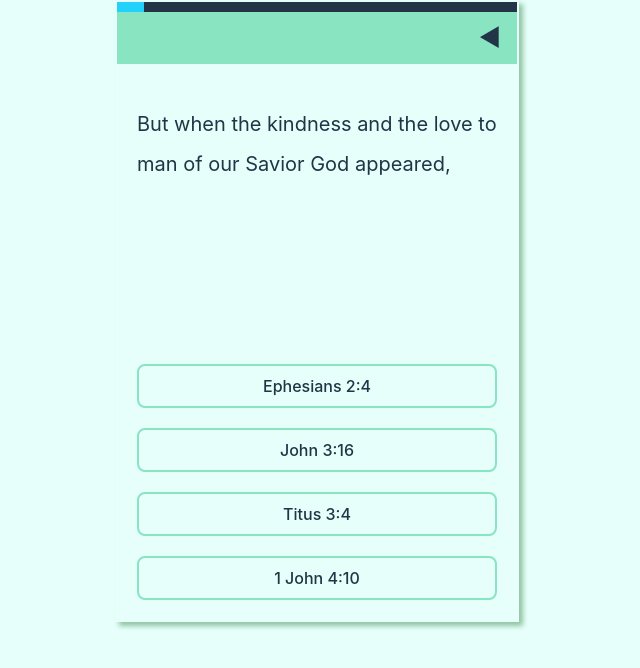
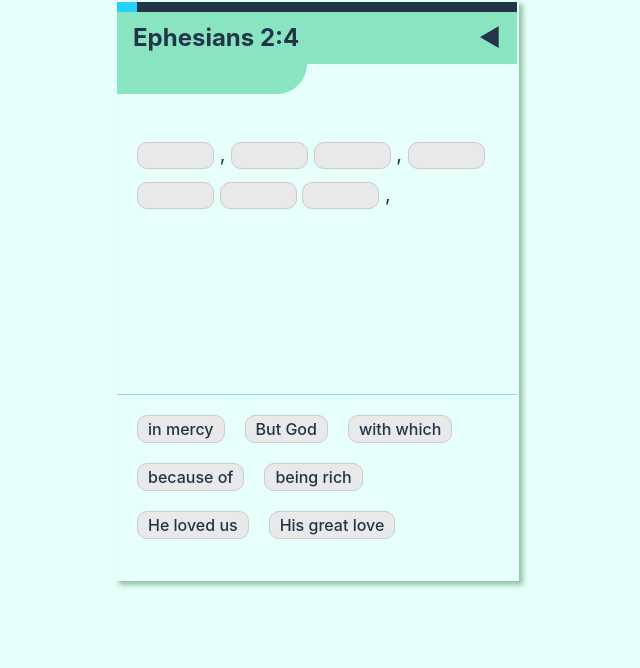
Before and after one commit to metalcarratt/remember-verses, a React (Vite) app: page / in a window 1280 px wide. Both pictures are taken after a click on the element "Review x20 ▶". Shown: the top 668 px of the page, without its empty margins (323-963 px from the left). Built offline with nearby package versions, Linux system fonts and the light colour scheme.

Commit message:
add extra keyword exercises

```diff
--- a/src/App.tsx
+++ b/src/App.tsx
@@ -9,30 +9,40 @@ const verses = [
     reference: 'John 3:16',
     verse: 'For God so loved the world that He gave His only begotten Son, that everyone who believes into Him would not perish, but would have eternal life.',
     keywords: 'For God so loved the [world] that He gave His only begotten [Son], that everyone who [believes] into Him would not perish, but would have [eternal] life.',
+    keywords2: 'For God so [loved] the world that He gave His [only] begotten Son, that everyone who believes into Him would not [perish], but would have eternal [life].',
+    keywords3: 'For [God] so loved the world that He gave His only [begotten] Son, that [everyone] who believes into Him would not perish, but [would] have eternal life.',
     sections: '[For God] [so loved] [the world] [that He gave] [His only begotten Son], [that everyone] [who believes] [into Him] [would not perish], [but would have] [eternal life].'
   },
   {
     reference: 'Romans 5:8',
     verse: 'But God commends His own love to us in that while we were yet sinners, Christ died for us.',
     keywords: 'But God commends His own [love] to us in that while we were yet [sinners], Christ [died] for [us].',
+    keywords2: '[But] God commends His [own] love to us in that [while] we were yet sinners, [Christ] died for us.',
+    keywords3: 'But God [commends] His own love to [us] in that while we were [yet] sinners, Christ died [for] us.',
     sections: '[But God] [commends] [His own love] [to us] [in that while] [we were] [yet sinners], [Christ died] [for us].'
   },
   {
     reference: 'Ephesians 2:4',
     verse: 'But God, being rich in mercy, because of His great love with which He loved us,',
     keywords: 'But [God], being rich in [mercy], because of His great [love] with which He [loved] us,',
+    keywords2: 'But [God], being [rich] in mercy, because of His [great] love with which He loved [us],',
+    keywords3: '[But] God, [being] rich in mercy, [because] of His great love [with] which He loved us,',
     sections: '[But God], [being rich] [in mercy], [because of] [His great love] [with which] [He loved us],'
   },
   {
     reference: 'Titus 3:4',
     verse: 'But when the kindness and the love to man of our Savior God appeared,',
-    keywords: 'But when the [kindness] and the [love]to man of our [Savior] God [appeared],',
+    keywords: 'But when the [kindness] and the [love] to man of our [Savior] God [appeared],',
+    keywords2: 'But [when] the kindness [and] the love to [man] of our Savior [God] appeared,',
+    keywords3: '[But] when [the] kindness and the love [to] man of [our] Savior God appeared,',
     sections: '[But when] [the kindness] [and] [the love] [to man] [of our] [Savior God] [appeared],'
   },
   {
     reference: '1 John 4:10',
     verse: 'Herein is love, not that we have loved God but that He loved us and sent His Son as a propitiation for our sins.',
     keywords: 'Herein is [love], not that we have loved [God] but that He loved [us] and sent His Son as a propitiation for our [sins].',
+    keywords2: '[Herein] is love, not that we have [loved] God but that He loved us and sent His [Son] as a propitiation for [our] sins.',
+    keywords3: 'Herein is love, [not] that we have loved God [but] that He [loved] us and sent His Son as a [propitiation] for our sins.',
     sections: '[Herein] [is love], [not that] [we have] [loved God] [but that] [He loved us] [and sent] [His Son] [as a propitiation] [for our sins].',
   }
 ]
--- a/src/challenges/keywords/keywords-builder.ts
+++ b/src/challenges/keywords/keywords-builder.ts
@@ -12,8 +12,11 @@ export type KeywordsStep = {
   type: "keywords";
 };
 
-export const buildKeywords = (verse: Verse): KeywordsStep => {
-  const words = verse.keywords.split(" ");
+export const buildKeywords = (
+  verseKeywords: string,
+  verse: Verse
+): KeywordsStep => {
+  const words = verseKeywords.split(" ");
   const parts: Part[] = [];
   const keywords: string[] = [];
   let currentPart = "";
--- a/src/courses/learn.tsx
+++ b/src/courses/learn.tsx
@@ -17,7 +17,9 @@ type Props = {
 export const LearnCourse = ({verse, otherVerses, back}: Props) => {
   const [steps, setSteps] = useState([
       buildReferences(verse),
-      buildKeywords(verse),
+      buildKeywords(verse.keywords, verse),
+      buildKeywords(verse.keywords2, verse),
+      buildKeywords(verse.keywords3, verse),
       buildSections(verse),
       buildMatchRefs(verse, otherVerses),
   ]);
--- a/src/courses/review.tsx
+++ b/src/courses/review.tsx
@@ -17,7 +17,9 @@ export const ReviewCourse = ({verses, back}: Props) => {
 
   const steps = [
     ...verses.map(verse => buildMatchRefs(verse, verses)),
-    ...verses.map(verse => buildKeywords(verse)),
+    ...verses.map(verse => buildKeywords(verse.keywords, verse)),
+    ...verses.map(verse => buildKeywords(verse.keywords2, verse)),
+    ...verses.map(verse => buildKeywords(verse.keywords3, verse)),
     ...verses.map(verse => buildSections(verse)),
   ];
   shuffleArray(steps);
--- a/src/types.ts
+++ b/src/types.ts
@@ -2,5 +2,7 @@ export type Verse = {
   reference: string;
   verse: string;
   keywords: string;
+  keywords2: string;
+  keywords3: string;
   sections: string;
 };
```
Also changed, not shown: 3 other files (tests, documents, lock files or other folders).
